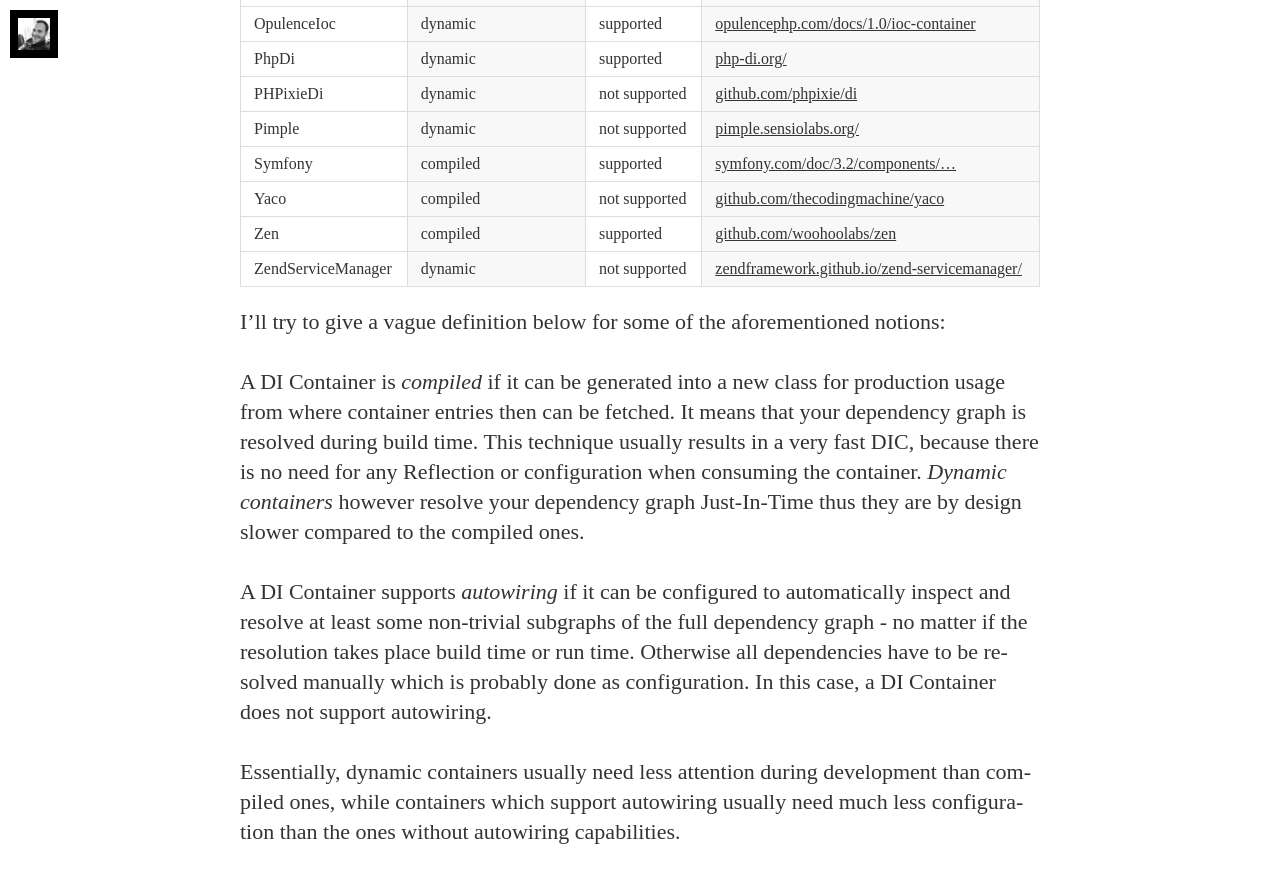
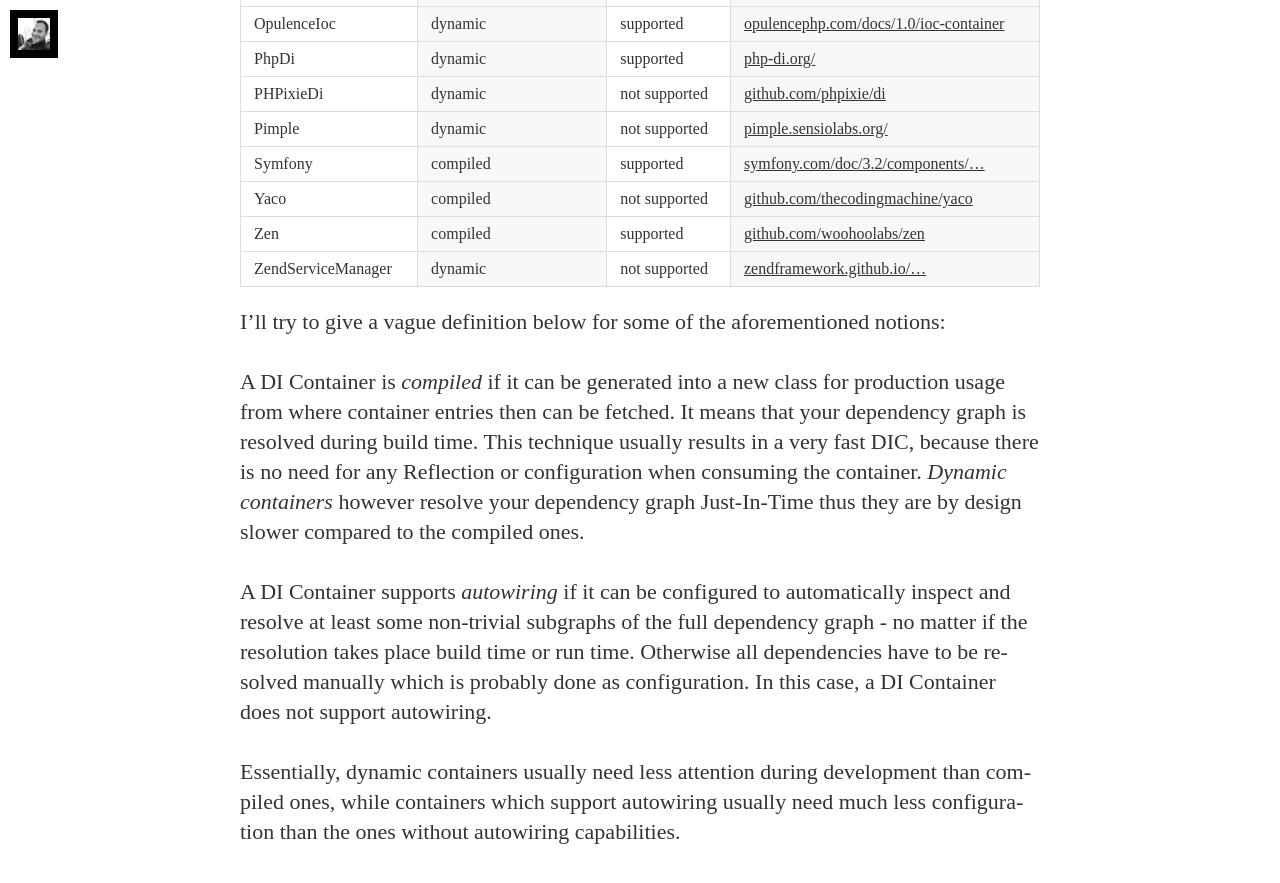
Before and after one commit to kocsismate/kocsismate.github.io, a Jekyll site: the page built from _posts/2017-01-20-benchmark-for-some-popular-di-containers.md, in a window 1280 px wide and 900 px high, scrolled down 1477 px. Shown: the top 883 px of the window. Built offline with Jekyll 4.4.1, drawn with Linux system fonts in a browser that asks for light colours; nearby versions of some CDN libraries; some web fonts are replaced; comment, search, counter and statistics services are not loaded.

Commit message:
Fixed row height

```diff
--- a/_posts/2017-01-20-benchmark-for-some-popular-di-containers.md
+++ b/_posts/2017-01-20-benchmark-for-some-popular-di-containers.md
@@ -31,7 +31,7 @@
 | Symfony            | compiled         | supported       | [symfony.com/doc/3.2/components/...](http://symfony.com/doc/3.2/components/dependency_injection.html)  |
 | Yaco               | compiled         | not supported   | [github.com/thecodingmachine/yaco](https://github.com/thecodingmachine/yaco)                           |
 | Zen                | compiled         | supported       | [github.com/woohoolabs/zen](https://github.com/woohoolabs/zen)                                         |
-| ZendServiceManager | dynamic          | not supported   | [zendframework.github.io/zend-servicemanager/](https://zendframework.github.io/zend-servicemanager/)   |
+| ZendServiceManager | dynamic          | not supported   | [zendframework.github.io/...](https://zendframework.github.io/zend-servicemanager/)                    |
 
 I'll try to give a vague definition below for some of the aforementioned notions:
 
```
